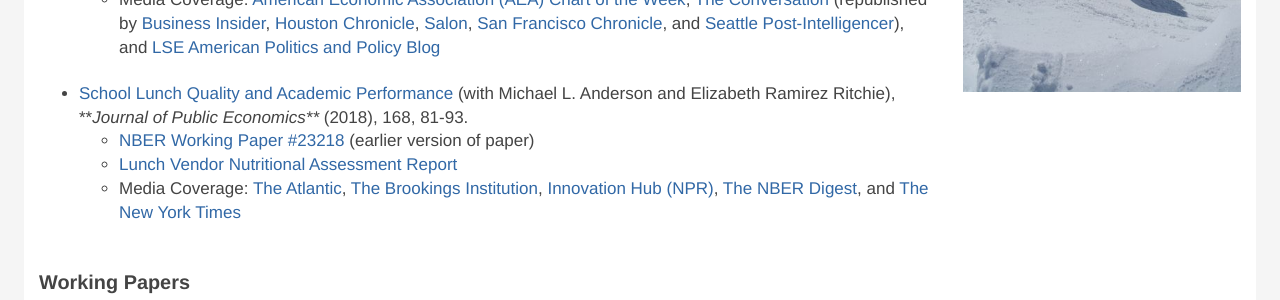
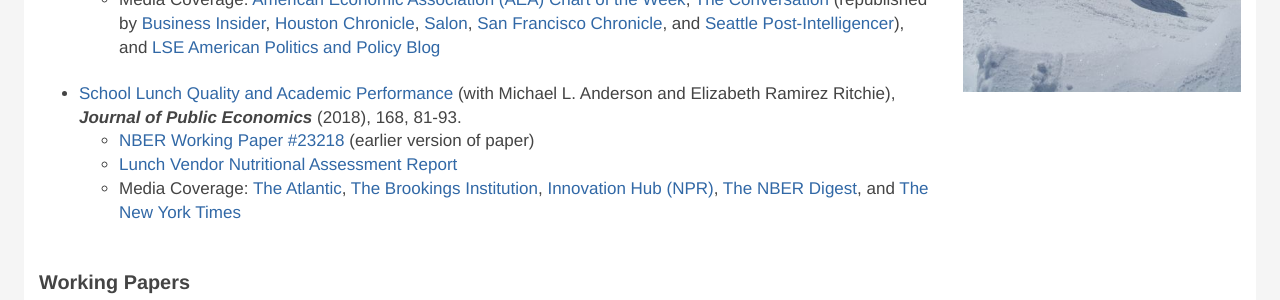
Before and after one commit to justinpgallagher/justinpgallagher.github.io, a Jekyll site: the page built from research.html, in a window 1280 px wide. Shown: the part 599-899 px from the top of the page. Built offline with Jekyll 4.4.1, drawn with Linux system fonts in a browser that asks for light colours; nearby versions of some CDN libraries; some web fonts are replaced; library files that are not in the unit come from our copies.

```diff
--- a/_includes/research.md
+++ b/_includes/research.md
@@ -29,7 +29,7 @@
     [LSE American Politics and Policy Blog](http://blogs.lse.ac.uk/usappblog/2017/09/07/insurance-and-government-assistance-means-that-homeowners-often-have-less-debt-following-a-flood-disaster/)
 
 - {:.pub_li} [School Lunch Quality and Academic Performance](pdfs/school_lunch_20180921.pdf)
-  (with Michael L. Anderson and Elizabeth Ramirez Ritchie), **_Journal of Public Economics**_ (2018), 168, 81-93.
+  (with Michael L. Anderson and Elizabeth Ramirez Ritchie), **_Journal of Public Economics_** (2018), 168, 81-93.
   - [NBER Working Paper #23218](http://www.nber.org/papers/w23218) (earlier version of paper)
   - [Lunch Vendor Nutritional Assessment Report](pdfs/Nutrition-Policy-Institute-July-2016.pdf)
   - Media Coverage:
```
